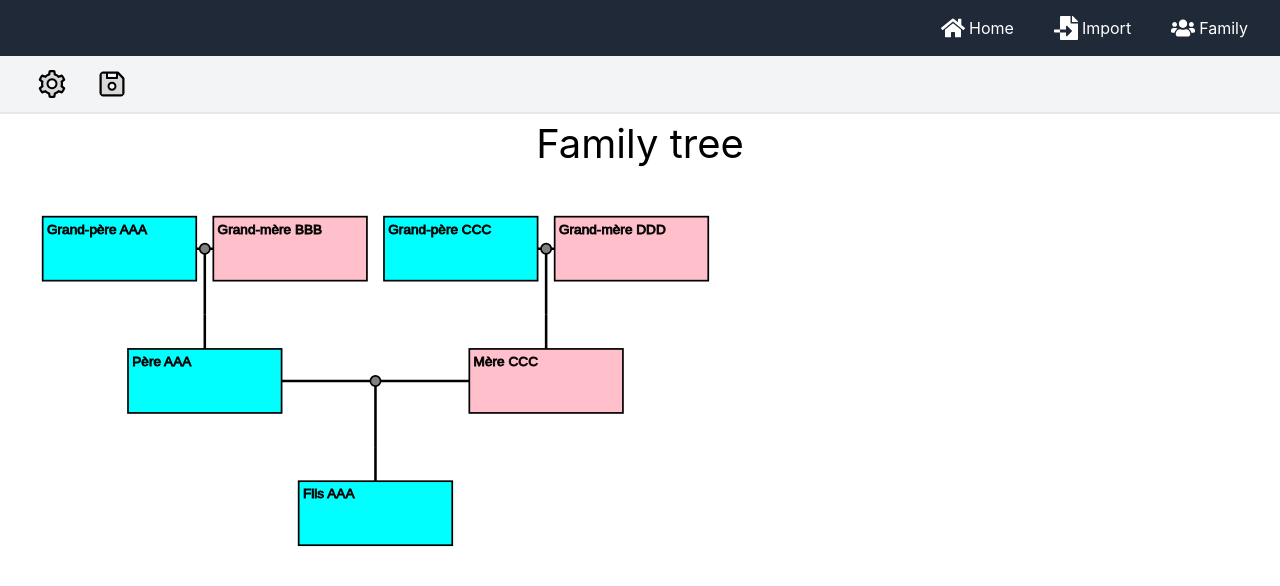
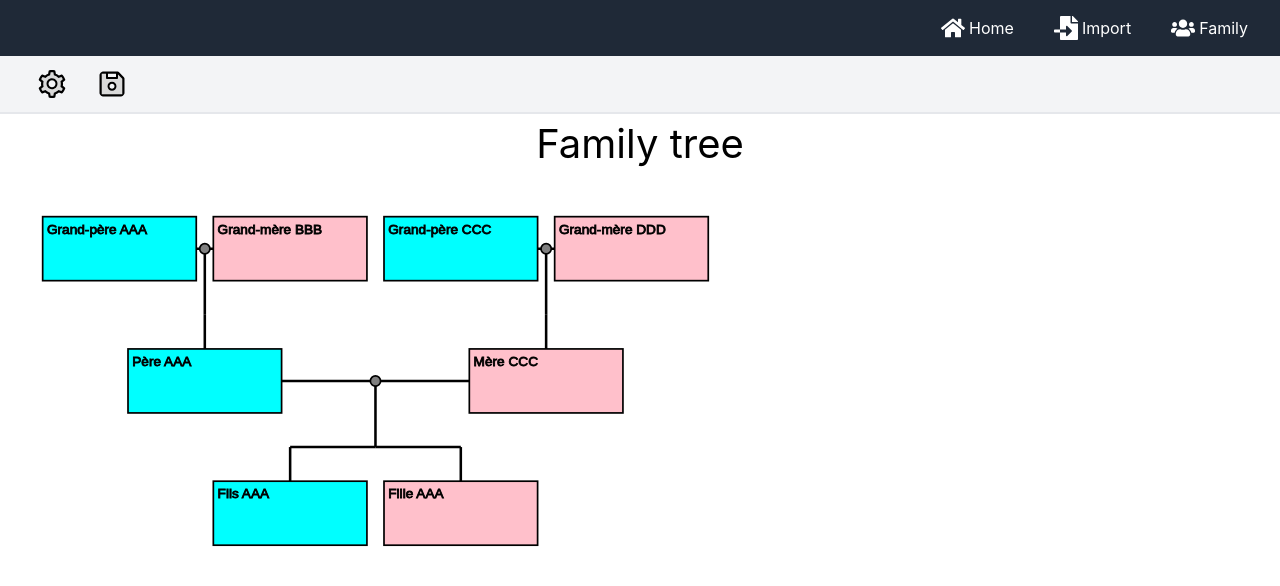
Before and after one commit to 4lexDel/family-tree-editor, a React (Create React App) app: page /family in a window 1280 px wide. Shown: the top 586 px of the page. Built offline with nearby package versions, Linux system fonts and the light colour scheme.

Commit message:
fix multiple children centering

```diff
--- a/src/familyTree/components/FamilyTree/FamilyTree.jsx
+++ b/src/familyTree/components/FamilyTree/FamilyTree.jsx
@@ -186,26 +186,53 @@ const FamilyTree = ({ data, onDataUpdated }) => {
         const family = data.families.find((f) => f.husband === individual.id || f.wife === individual.id);
         if (!family) return;
 
+        const husband = getIndividualById(family.husband);
+        const wife = getIndividualById(family.wife);
+
         const children = family.children.map((c) => getIndividualById(c));
+
+        if(!children) return;
+
+        centerChildren(children, husband, wife);
 
         for (let j = 0; j < children.length; j++) {
             const child = children[j];
-            centerIndividual(child);
+            // centerIndividual(child);
             centerIndividualChildren(child);
         }
     }
 
-    const centerIndividual = (individual) => {
-        if (!isCoordDefined(individual)) return;
-        const family = data.families.find((f) => f.children.find((c) => c === individual.id));
-        if (!family) return;
+    const centerChildren = (children, husband, wife) => {
+        // 1) Prepare individuals
+        let individualsToCenter = children.flatMap((child) => {
+            let res = [];
+            if(isCoordDefined(child)) {
+                res.push(child);
+                const partner = getPartner(child);
+                if(partner && isCoordDefined(partner)){
+                    let familyPartner = data.families.find((f) => f.husband === partner.id || f.wife === partner.id);
 
-        const husband = getIndividualById(family.husband);
-        const wife = getIndividualById(family.wife);
+                    let isOneChildrenDisplayed = familyPartner.children.find((c) => isCoordDefined(getIndividualById(c)));
+                    // useless to move a parent if he has children
+                    if(!isOneChildrenDisplayed) res.push(partner);
+                }
+            }
+            return res;
+        });
+
+        individualsToCenter = individualsToCenter.sort((childA, childB) => childA.x - childB.x);
+
+        let n = individualsToCenter.length;
+        let distance = individualsToCenter[n-1].x - individualsToCenter[0].x;// + INDIVIDUAL_WIDTH;
+
+        // 2) find the begin cursorX coords
+        // a) get middle
+        // b) move to draw the new coords
+        let cursorX = 0;
 
         if (isCoordDefined(husband) && isCoordDefined(wife)) {
-            let middleX = ((husband.x + wife.x) / 2);// - 1*(INDIVIDUAL_WIDTH);
-            individual.x = middleX;
+            let middleX = ((husband.x + wife.x) / 2)// - 1*(INDIVIDUAL_WIDTH);
+            cursorX = middleX - distance/2;
         }
         else if ((isCoordDefined(husband) && !isCoordDefined(wife)) || (!isCoordDefined(husband) && isCoordDefined(wife))) {
             let uniqueParent = null;
@@ -220,7 +247,16 @@ const FamilyTree = ({ data, onDataUpdated }) => {
                 direction = 1;
             }
 
-            individual.x = uniqueParent.x + direction * ((MARGIN_PARENT_X + INDIVIDUAL_WIDTH) / 2);
+            let middleX = uniqueParent.x + direction * ((MARGIN_PARENT_X + INDIVIDUAL_WIDTH) / 2);
+            cursorX = middleX - distance/2;
+        }
+        else return;
+
+        for (let i = 0; i < individualsToCenter.length; i++) {
+            const individual = individualsToCenter[i];
+            individual.x = cursorX;
+
+            cursorX += INDIVIDUAL_WIDTH + MARGIN_X;
         }
     }
 
@@ -294,36 +330,6 @@ const FamilyTree = ({ data, onDataUpdated }) => {
 
         return null;
     }
-
-    // const getAllChildren = (individual, childrenStored=[]) => {
-    //     let family = data.families.find((family) => family.husband === individual.id || family.wife === individual.id);
-    //     if(!family) return childrenStored;
-
-    //     family.children.forEach(childId => {
-    //         let child = getIndividualById(childId);
-    //         if(child && isCoordDefined(child)){
-    //             childrenStored.push(child);
-    //             getAllChildren(child, childrenStored);
-    //         }
-    //     });
-
-    //     return childrenStored;
-    // }
-
-    // const getAllParents = (individual, parentsStore=[]) => {
-    //     let family = data.families.find((family) => family.children.find((childId) => childId === individual.id));
-    //     if(!family) return parentsStore;
-
-    //     [family.husband, family.wife].forEach(parentId => {
-    //         let parent = getIndividualById(parentId);
-    //         if(parent && isCoordDefined(parent)){
-    //             parentsStore.push(parent);
-    //             getAllParents(parent, parentsStore);
-    //         }
-    //     });
-
-    //     return parentsStore;
-    // }
 
     const moveIndividuals = (individuals, dx) => {
         if (!individuals) return;
--- a/src/familyTree/services/familyTree.service.js
+++ b/src/familyTree/services/familyTree.service.js
@@ -7,6 +7,7 @@ class FamilyTreeService {
                 { id: 1, gender: 1, name: "Père AAA" },
                 { id: 2, gender: 2, name: "Mère CCC" },
                 { id: 3, gender: 1, name: "Fils AAA" },
+                { id: 4, gender: 2, name: "Fille AAA" },
 
                 { id: 5, gender: 1, name: "Grand-père AAA" },
                 { id: 6, gender: 2, name: "Grand-mère BBB" },
@@ -19,7 +20,7 @@ class FamilyTreeService {
                 {
                     husband: 1,
                     wife: 2,
-                    children: [3]
+                    children: [3, 4]
                 },
                 {
                     husband: 5,
```
